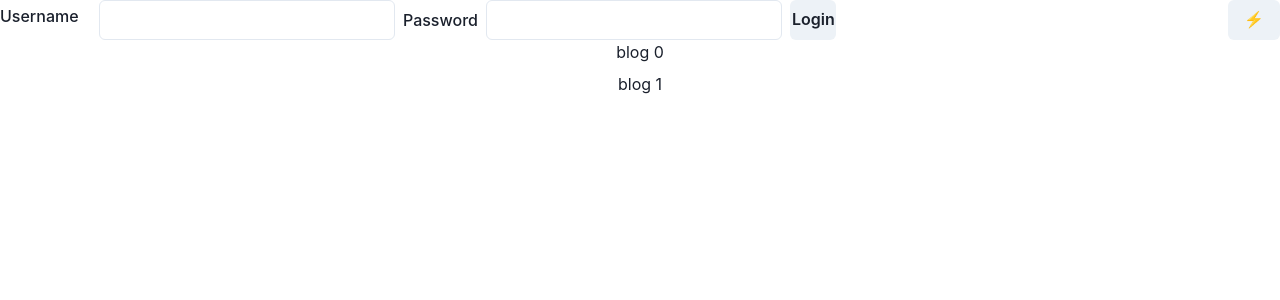
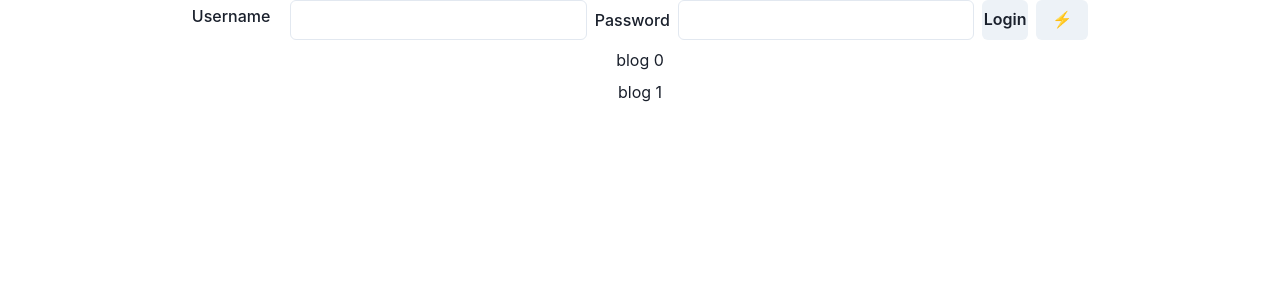
Before and after one commit to 2blue1clown/blog, a Next.js app: page / in a window 1280 px wide. Shown: the top 300 px of the page. Built offline with nearby package versions, Linux system fonts and the light colour scheme.

Commit message:
adjusted layout

```diff
--- a/src/components/Layout/Layout.tsx
+++ b/src/components/Layout/Layout.tsx
@@ -1,4 +1,4 @@
-import { Button, HStack, useColorMode } from "@chakra-ui/react";
+import { Button, HStack, useColorMode, VStack } from "@chakra-ui/react";
 
 import Authentication from "../Authentication/Authentication";
 
@@ -8,13 +8,15 @@ export default function Layout({children}:any) {
     const {colorMode, toggleColorMode} = useColorMode()
 
     return (
-        <>
-        <HStack justifyContent='space-between'>
-        <Authentication />
-        <Button onClick={toggleColorMode}>⚡</Button>
-        </HStack>
-            <main>{children}</main>
-        </>
+        <VStack width='full'>
+            <VStack width='full' maxW={'90ch'}>
+                <HStack justifyContent='space-between'>
+                <Authentication />
+                <Button onClick={toggleColorMode}>⚡</Button>
+                </HStack>
+                <main style={{width:'100%'}}>{children}</main>
+            </VStack>
+        </VStack>
     )
 
 }
```
